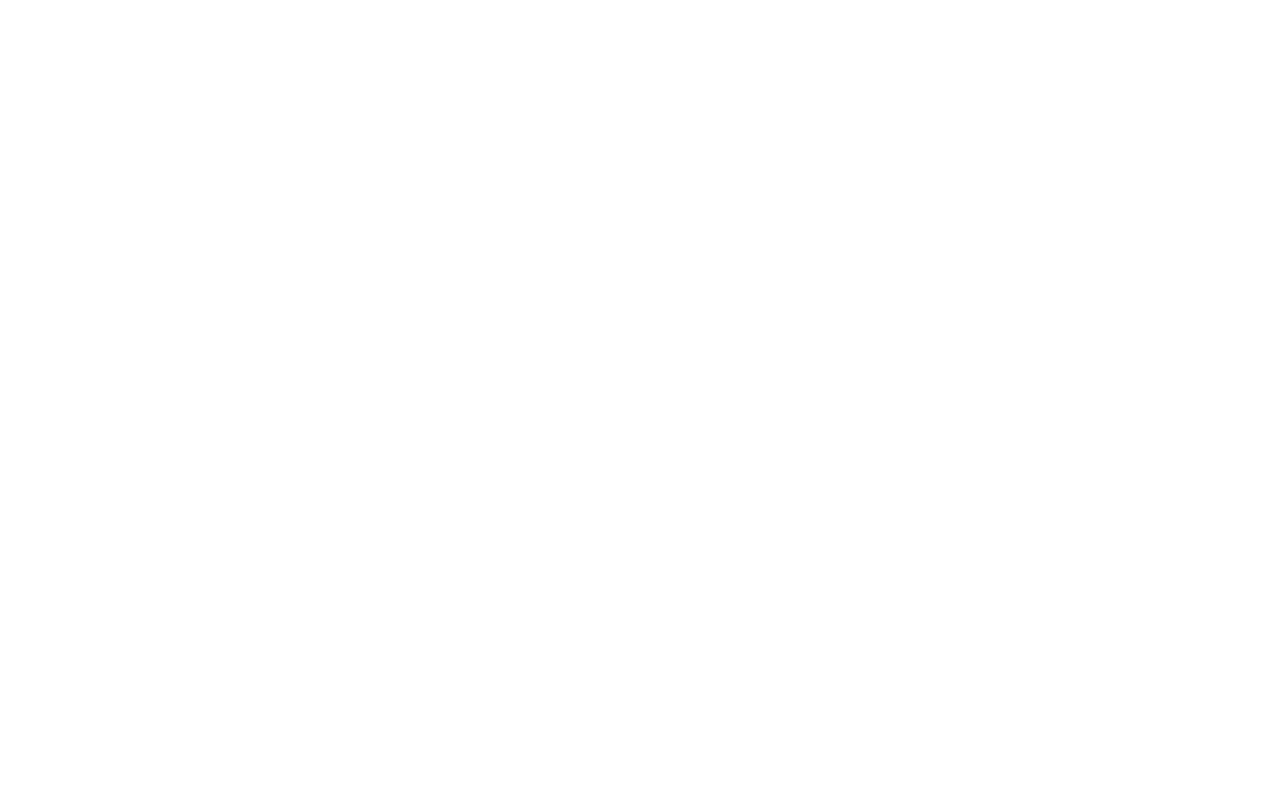
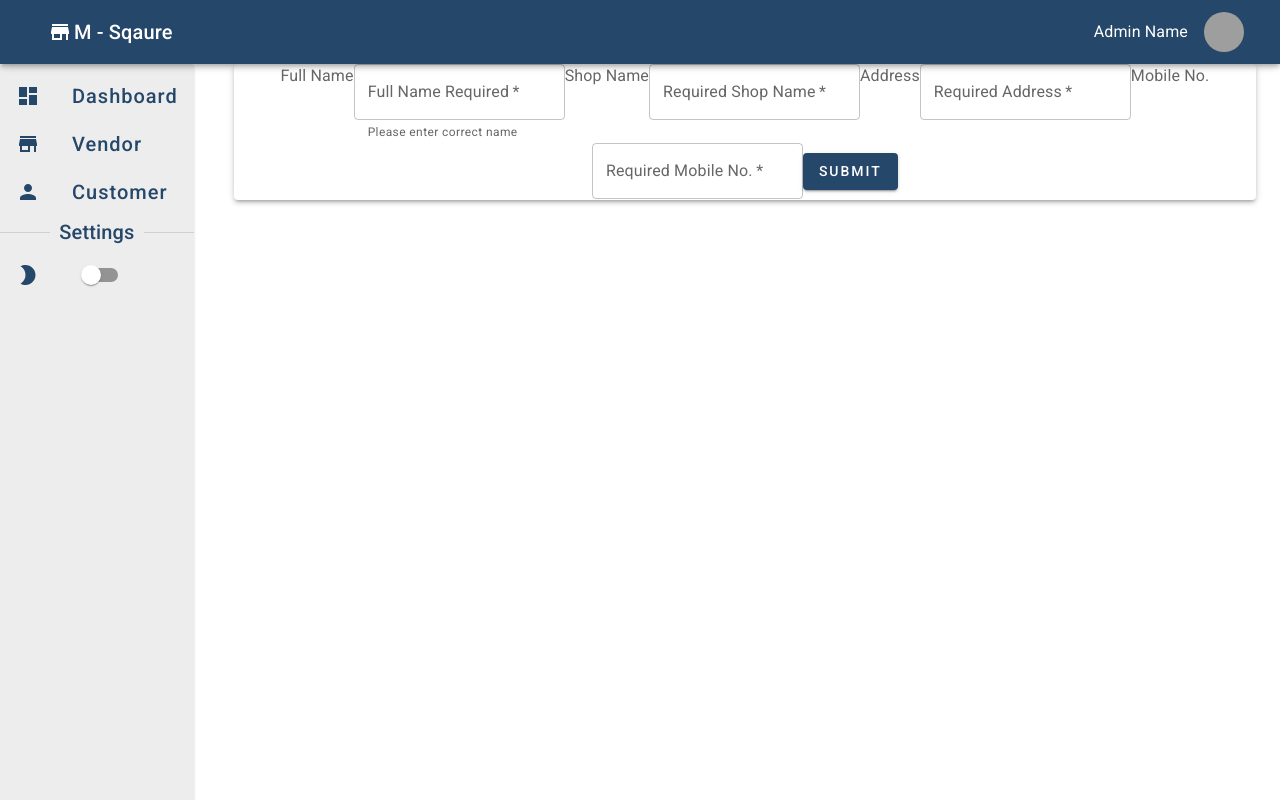
Before and after one commit to Avinash-Dod/MUI-dashboard, a React (Create React App) app: page /addVendor in a window 1280 px wide. Before the commit this address had no page. Shown: the top 800 px of the page. Built offline with nearby package versions, Linux system fonts and the light colour scheme; grey boxes are pictures that could not be loaded.

Commit message:
feat:created add vendor component,created form,added styles,fix dashboard cards

```diff
--- /dev/null
+++ b/src/AddVendor.js
@@ -0,0 +1,30 @@
+
+import { Box, Container, Stack,  Typography, Paper } from "@mui/material"
+import RegisterForm from "./components/forms/registerForm"
+import { Header } from "./components/UI/Header"
+import Sidebar from "./components/UI/SideBarLeft"
+
+
+
+
+const AddVendor = () => {
+    return (
+        <Box flex={1}  >
+            <Header />
+            <Stack direction="row" spacing={2}  >
+                <Sidebar />
+                <Container maxWidth="xl">
+
+
+                    <Paper elevation={3} >
+                    <RegisterForm />
+                    </Paper>
+
+                </Container>
+
+            </Stack>
+
+        </Box>
+    )
+}
+export default AddVendor
--- a/src/Theme/theme.js
+++ b/src/Theme/theme.js
@@ -1,5 +1,4 @@
 import { createTheme } from "@mui/material";
-
 export const theme = createTheme({
     palette: {
         primary: {
@@ -20,19 +19,28 @@
                 root: {
                     fontSize: "14px",
                     marginBottom: "10px",
-                    letterSpacing: "2px"
+                    letterSpacing: "2px",
+                    marginTop: "1%"
+
                 }
             }
         },
-        MuiIconButton:{
-            styleOverrides:{
-                root:{
-                    textDecoration:"none"
+        MuiCard: {
+            styleOverrides: {
+                root: {
+                    borderRadius: "25px",
                 }
             }
-        }
-
-
+        },
+        MuiCardContent: {
+            styleOverrides: {
+                root: {
+                    padding: "10px 10px 0px 10px",
+                    width: "50%",
+                    margin: "auto",
+                }
+            }
+        },
 
 
 
--- a/src/components/Navigation.js
+++ b/src/components/Navigation.js
@@ -1,4 +1,5 @@
 import { Route, Routes } from "react-router-dom"
+import AddVendor from "../AddVendor"
 import Customer from "../pages/Customer"
 import Dashboard from "../pages/Dashboard"
 import Vendor from "../pages/Vendor"
@@ -9,6 +10,7 @@
             <Route path="/" element={<Dashboard />} />
             <Route path="/customer" element={<Customer />} />
             <Route path="/vendor" element={<Vendor />} />
+            <Route path="/addVendor" element={<AddVendor />} />
 
 
 
--- a/src/components/UI/Sidebar/SideBarLeft.js
+++ b/src/components/UI/SideBarLeft.js
@@ -1,5 +1,5 @@
 import { Box } from "@material-ui/core"
-import { Person, Dashboard, ModeNight, AddBusiness } from "@mui/icons-material"
+import { Person, Dashboard, ModeNight, Store } from "@mui/icons-material"
 import { List, Typography, ListItemButton, ListItemIcon, Switch, ListItem, Divider, Paper } from "@mui/material"
 import { NavLink } from "react-router-dom"
 
@@ -33,7 +33,7 @@
               <ListItemButton  >
                 <ListItemIcon sx={{ color: "inherit" }} >
 
-                  <AddBusiness />
+                  <Store />
 
                 </ListItemIcon   >
                 <Typography variant="h6" component="span" sx={{ color: "#25476a", letterSpacing: "1px" }}>
--- /dev/null
+++ b/src/components/UI/input.js
@@ -0,0 +1,23 @@
+
+import { TextField } from "@mui/material"
+
+const Input = (props) => {
+
+    const { label, name, onChange, placeholder,helperText } = props
+    return (
+        <TextField
+            variant="outlined"
+            name={name}
+            onChange={onChange}
+            label={label}
+            placeholder={placeholder}
+            required
+            helperText={helperText}
+
+            >
+
+        </TextField>
+
+    )
+}
+export default Input
--- /dev/null
+++ b/src/components/forms/registerForm.js
@@ -0,0 +1,68 @@
+import { Box, Button, FormControl, FormLabel, Stack, Typography } from "@mui/material"
+
+import Input from "../UI/input"
+
+const RegisterForm = () => {
+
+
+    return (
+        <Box flexGrow={1} textAlign="center">
+            {/* <Typography variant="h5" component="span" color="primary">
+                        Register Vendor
+                    </Typography> */}
+
+            <FormLabel>Full Name</FormLabel>
+
+            <Input
+                name="Full name"
+                value=" "
+                label="Full Name Required"
+                placeholder="Enter Your Full Name"
+                helperText="Please enter correct name"
+
+            />
+
+
+
+            <FormLabel>Shop Name</FormLabel>
+            <Input
+
+                label="Required Shop Name"
+                name="Shop Name"
+
+                placeholder="Enter Your Shop Name"
+            >
+
+            </Input>
+            <FormLabel>Address</FormLabel>
+            <Input
+
+                label="Required Address"
+
+
+                required
+                placeholder="Enter Your Address"
+            >
+
+            </Input>
+            <FormLabel>Mobile No.</FormLabel>
+            <Input
+
+                label="Required Mobile No."
+
+
+                required
+                placeholder="Enter Your Shop Name"
+            >
+
+            </Input>
+
+            <Button variant="contained" aria-label="Add Business" >Submit</Button>
+
+        </Box>
+
+
+
+    )
+}
+export default RegisterForm
--- a/src/pages/Buttons.js
+++ /dev/null
@@ -1 +0,0 @@
-import { Button } from "@mui/material";
--- a/src/pages/Dashboard.js
+++ b/src/pages/Dashboard.js
@@ -1,9 +1,9 @@
 
 
-import { ArrowRight, Coffee } from "@mui/icons-material"
-import { Box, Button, Card, CardContent, Container, Grid, Stack, Typography } from "@mui/material"
+import {  ArrowDropUp, Coffee } from "@mui/icons-material"
+import { Box, Card, CardContent, Container, Grid, Stack, Typography } from "@mui/material"
 import { Header } from "../components/UI/Header"
-import Sidebar from "../components/UI/Sidebar/SideBarLeft"
+import Sidebar from "../components/UI/SideBarLeft"
 
 
 const Dashboard = () => {
@@ -20,18 +20,26 @@
 
                     >
                         {dashboard.map(Item => (
-                            <Grid item xs={12} md={4} xl={4} key={Object.keys(Item)}>
+                            <Grid item xs={12} md={6} xl={3} key={Object.keys(Item)}>
                                 <Card sx={{ bgcolor: "#ededed" }} >
-                                    <CardContent  >
-                                        <Coffee color="primary" />
+                                    <CardContent sx={{ textAlign: "center" }} >
+                                        <Coffee color="primary" fontSize="large" />
+
                                     </CardContent>
-                                    <CardContent sx={{ mb: "10px" }}>
-                                        <Typography variant="h6" component="span" sx={{ color: "#25476a", letterSpacing: "2px", textShadow: "inherit", }}>
+                                    <CardContent sx={{ textAlign: "center" }} >
+                                        <Typography variant="h4" component="span" sx={{ color: "#25476a", textShadow: "0px,0px ,15px, 0px solid black 1px", textAlign: "center" }}>
+                                            {(Object.keys(Item))}
+                                            <ArrowDropUp color="success" fontSize="large"  />
+                                        </Typography>
+
+
+                                    </CardContent>
+                                    <CardContent>
+                                        <Typography variant="h6" component="span" sx={{ color: "#25476a", letterSpacing: "1px", textShadow: "inherit", textAlign: "center" }}>
                                             {(Object.values(Item))}
                                         </Typography>
+                                    </CardContent>
 
-                                    </CardContent>
-                                    <Button variant="contained" endIcon={<ArrowRight />}>View</Button>
                                 </Card>
                             </Grid>
                         ))}
--- a/src/pages/Vendor.js
+++ b/src/pages/Vendor.js
@@ -1,7 +1,9 @@
-import { Box, Container, Stack, Card, Typography } from "@mui/material"
-import { DataGrid, GridToolbar } from "@mui/x-data-grid"
+import { AddBusiness } from "@mui/icons-material"
+import { Box, Container, Stack, Card, Button, Link } from "@mui/material"
+import { DataGrid, GridToolbar, } from "@mui/x-data-grid"
 import { Header } from "../components/UI/Header"
-import Sidebar from "../components/UI/Sidebar/SideBarLeft"
+import Sidebar from "../components/UI/SideBarLeft"
+
 import UserData from '../userData.json'
 
 const Vendor = () => {
@@ -13,10 +15,14 @@
     {
         field: "phone",
         headerName: "Phone",
-        type: "number",
+        type: "string",
         width: 200,
-        align: "center"
+        textAlign: "center"
     },
+    {
+        field: "actions", headerName: "Action", width: 300, textAlign: "center",
+
+    }
     ]
     const row = Data
 
@@ -26,7 +32,10 @@
             <Header />
             <Stack direction="row" spacing={2} justifyContent="flex-start " >
                 <Sidebar />
-                <Container maxWidth="xl"  >
+                <Container maxWidth="xl" >
+                    <Link href="/addVendor" ><Button variant="contained" aria-label="Add Business" startIcon={<AddBusiness />}>Add Vendor</Button></Link>
+
+
                     <Card elevation={3} sx={{ height: "70%", mt: "1%" }}>
                         {/* <Typography variant="h6" component="span" color="primary">
                     Vendors
```
Also changed, not shown: src/pages/Customer.js (+5 -2 lines).
